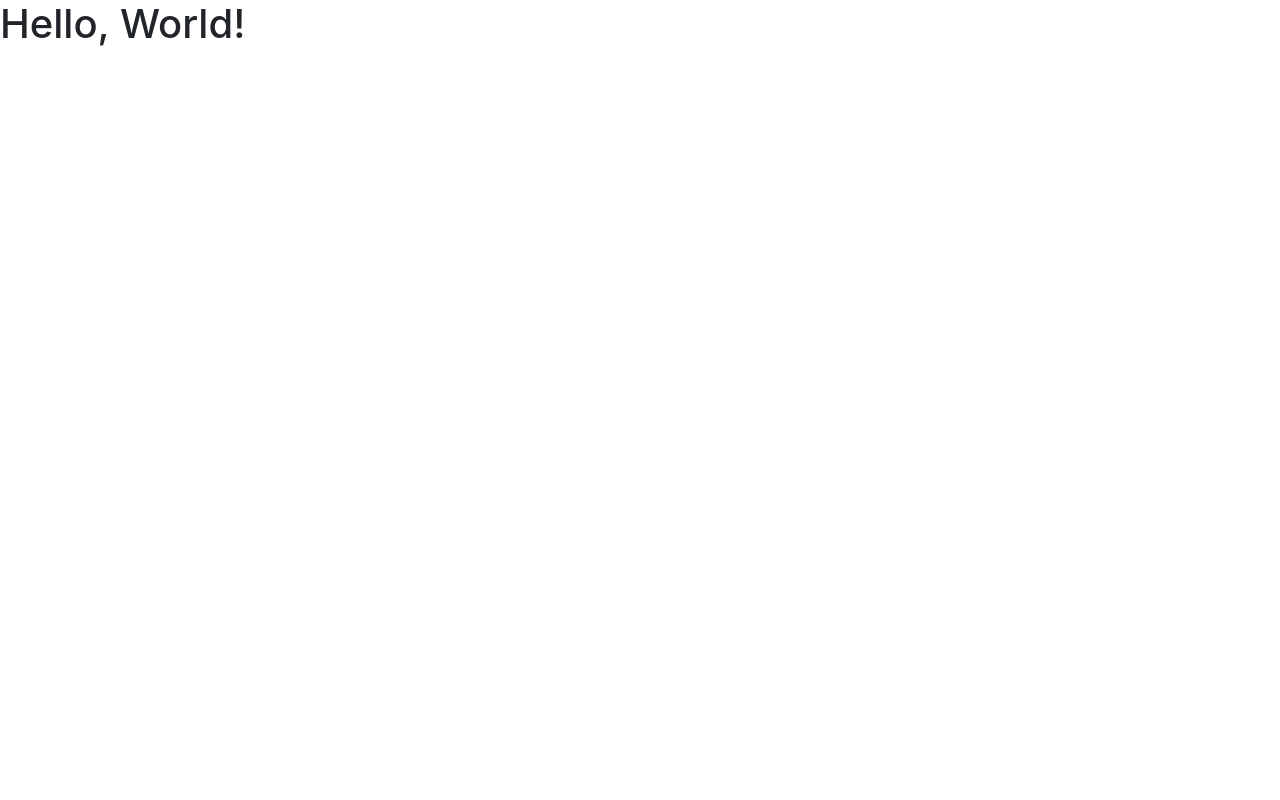
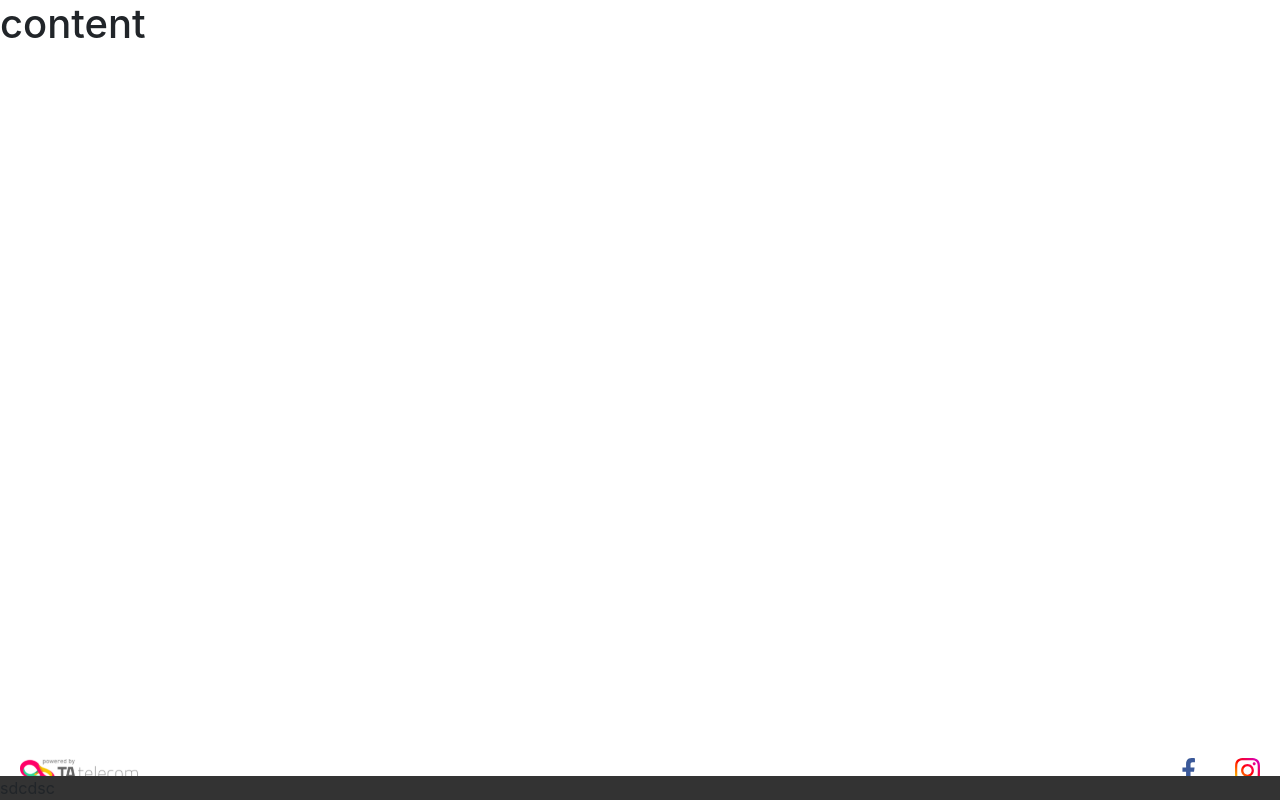
Before and after one commit to PaulAshraf/tatelecom-task, a React (Create React App) app: page / in a window 1280 px wide. Built offline with nearby package versions, Linux system fonts and the light colour scheme.

Commit message:
foter with 3 logos done

```diff
--- a/src/App.js
+++ b/src/App.js
@@ -1,9 +1,16 @@
 import React from 'react'
 import './App.scss'
+import Footer from './components/Footer'
+import Header from './components/Header'
+import Main from './components/Main'
 
 function App() {
   return (
-   <h1>Hello, World!</h1>
+    <div>
+      <Header />
+      <Main />
+      <Footer />
+   </div>
   )
 }
 
--- a/src/App.scss
+++ b/src/App.scss
@@ -1 +1,32 @@
 @import "~bootstrap/scss/bootstrap";
+
+.wrapper {
+    min-height: calc(100vh - 60px);
+}
+
+header {
+    width: 100%;
+    position: fixed;
+    background: #333;
+    bottom: 0;
+}
+
+footer {
+    display: flex;
+    align-items: center;
+    justify-content: flex-end;
+    width: 100%;
+    height: 50px;
+    background: white;
+}
+
+.logos-right {
+    margin: 20px;
+    margin-bottom: 10px;
+}
+
+.logos-left {
+    margin: 20px;
+    margin-right: auto;
+    margin-bottom: 10px;
+}
--- /dev/null
+++ b/src/components/Footer.js
@@ -0,0 +1,17 @@
+import React from 'react'
+
+import { ReactComponent as Facebook } from '../logos/Facebook.svg'
+import { ReactComponent as Instagram } from '../logos/instagram.svg'
+import { ReactComponent as Logo } from '../logos/Powered-by.svg'
+
+const Footer = () => {
+    return (
+        <footer>
+                <Logo className='logos-left'/>
+                <Facebook className='logos-right'/>
+                <Instagram className='logos-right'/>
+        </footer>
+    )
+}
+
+export default Footer
--- /dev/null
+++ b/src/components/Header.js
@@ -0,0 +1,11 @@
+import React from 'react'
+
+const Header = () => {
+    return (
+        <header>
+            sdcdsc
+        </header>
+    )
+}
+
+export default Header
--- /dev/null
+++ b/src/components/Main.js
@@ -0,0 +1,11 @@
+import React from 'react'
+
+const Main = () => {
+    return (
+        <div className='wrapper'>
+            <h1>content</h1>
+        </div>
+    )
+}
+
+export default Main
```
Also changed, not shown: src/components/Card.js (added).
